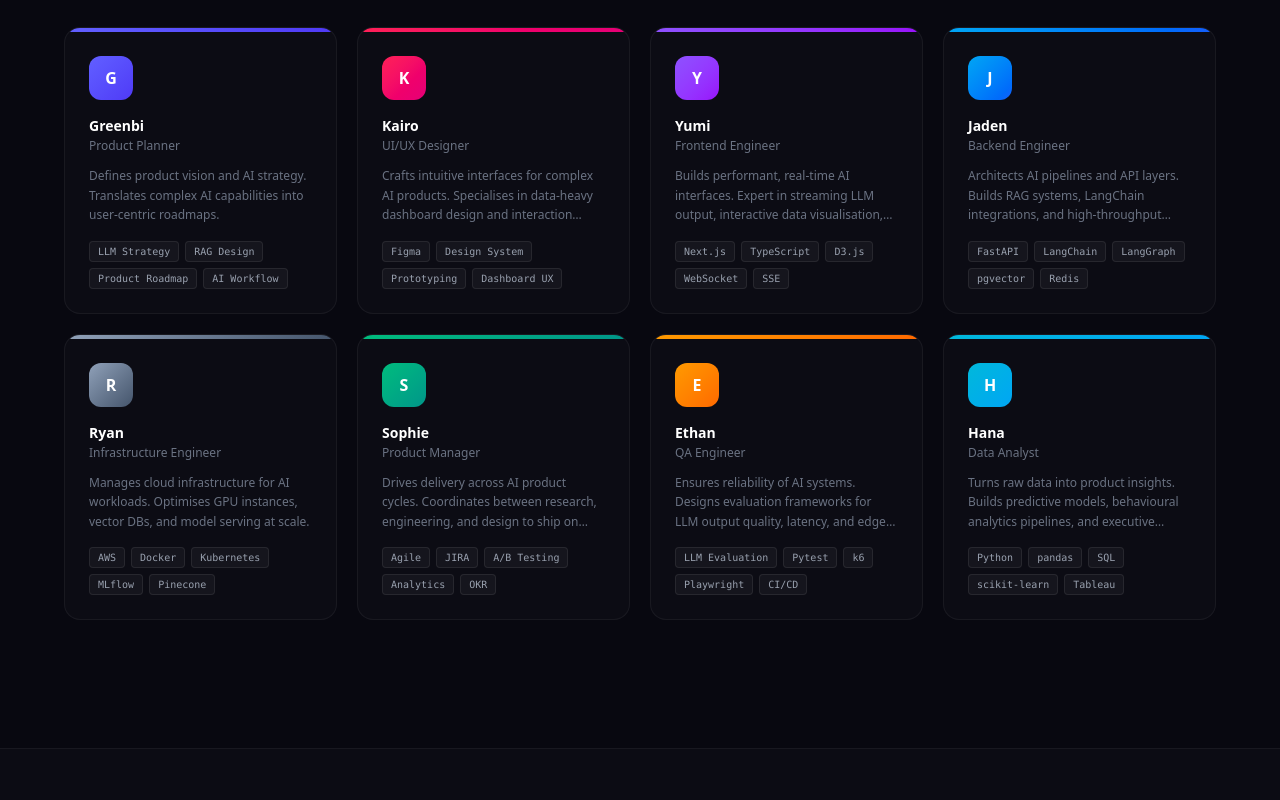
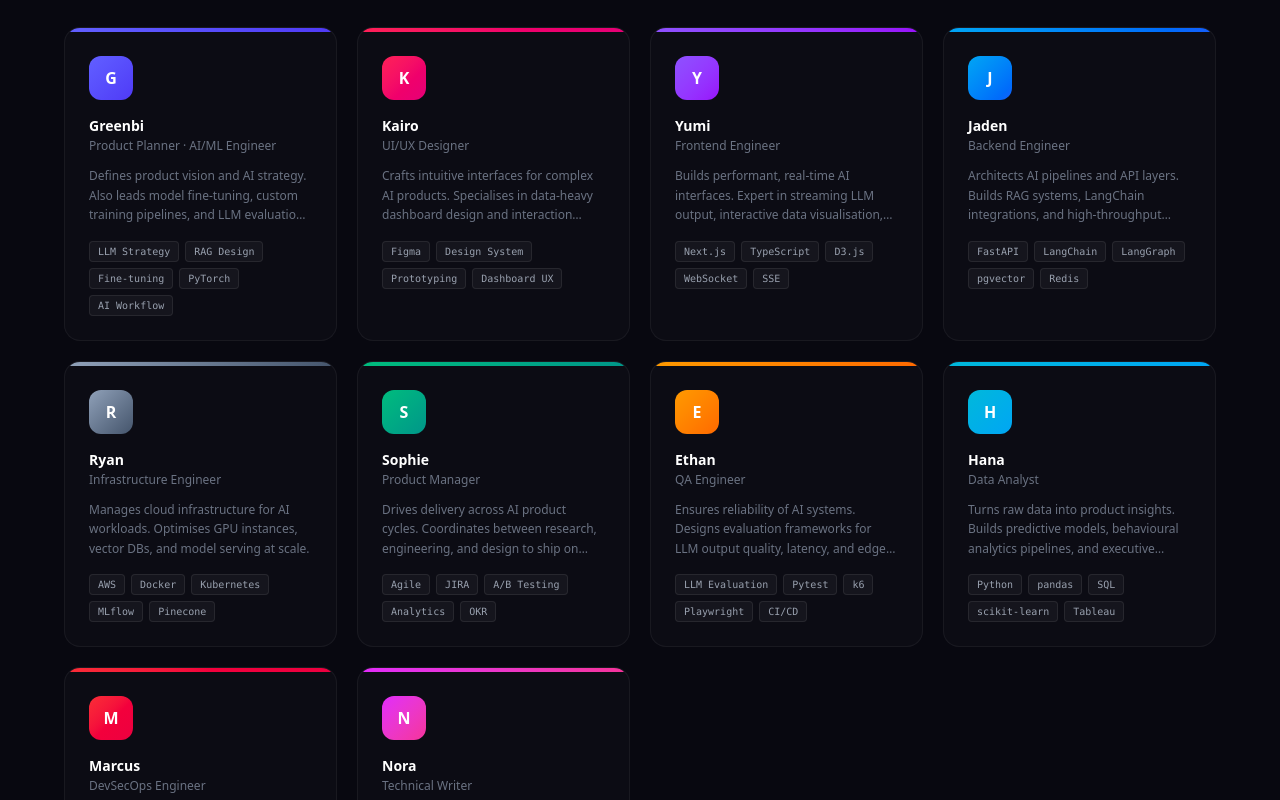
Before and after one commit to netdiver9/web-zuply, a Next.js app: page / in a window 1280 px wide. Shown: the part 5260-6060 px from the top of the page. Built offline with nearby package versions, Linux system fonts and the light colour scheme.

Commit message:
Add Marcus(DevSecOps), Nora(TechWriter); Greenbi dual role AI/ML; 10-color team

```diff
--- a/src/app/page.tsx
+++ b/src/app/page.tsx
@@ -90,7 +90,7 @@ const T = {
     team_h2: "The people behind Zuply",
     team_sub: "Specialists across every discipline — from AI research to infrastructure.",
     team: [
-      { name: "Greenbi", role: "Product Planner", desc: "Defines product vision and AI strategy. Translates complex AI capabilities into user-centric roadmaps.", skills: ["LLM Strategy", "RAG Design", "Product Roadmap", "AI Workflow"] },
+      { name: "Greenbi", role: "Product Planner · AI/ML Engineer", desc: "Defines product vision and AI strategy. Also leads model fine-tuning, custom training pipelines, and LLM evaluation frameworks.", skills: ["LLM Strategy", "RAG Design", "Fine-tuning", "PyTorch", "AI Workflow"] },
       { name: "Kairo", role: "UI/UX Designer", desc: "Crafts intuitive interfaces for complex AI products. Specialises in data-heavy dashboard design and interaction systems.", skills: ["Figma", "Design System", "Prototyping", "Dashboard UX"] },
       { name: "Yumi", role: "Frontend Engineer", desc: "Builds performant, real-time AI interfaces. Expert in streaming LLM output, interactive data visualisation, and SSE.", skills: ["Next.js", "TypeScript", "D3.js", "WebSocket", "SSE"] },
       { name: "Jaden", role: "Backend Engineer", desc: "Architects AI pipelines and API layers. Builds RAG systems, LangChain integrations, and high-throughput inference servers.", skills: ["FastAPI", "LangChain", "LangGraph", "pgvector", "Redis"] },
@@ -98,6 +98,8 @@ const T = {
       { name: "Sophie", role: "Product Manager", desc: "Drives delivery across AI product cycles. Coordinates between research, engineering, and design to ship on time.", skills: ["Agile", "JIRA", "A/B Testing", "Analytics", "OKR"] },
       { name: "Ethan", role: "QA Engineer", desc: "Ensures reliability of AI systems. Designs evaluation frameworks for LLM output quality, latency, and edge-case robustness.", skills: ["LLM Evaluation", "Pytest", "k6", "Playwright", "CI/CD"] },
       { name: "Hana", role: "Data Analyst", desc: "Turns raw data into product insights. Builds predictive models, behavioural analytics pipelines, and executive dashboards.", skills: ["Python", "pandas", "SQL", "scikit-learn", "Tableau"] },
+      { name: "Marcus", role: "DevSecOps Engineer", desc: "Owns security posture across all AI systems. Manages API key vaulting, compliance audits, threat modelling, and zero-trust architecture.", skills: ["Vault", "SIEM", "Zero Trust", "API Security", "Compliance"] },
+      { name: "Nora", role: "Technical Writer", desc: "Produces API documentation, user manuals, and compliance deliverables for public-sector clients. Bridges technical depth with clear communication.", skills: ["API Docs", "Swagger", "Confluence", "공공기관 납품문서", "Markdown"] },
     ],
     contact_badge: "Contact",
     contact_h2: "Start your project",
@@ -206,7 +208,7 @@ const T = {
     team_h2: "Zuply를 만드는 사람들",
     team_sub: "AI 리서치부터 인프라까지 각 분야 전문가들이 함께합니다.",
     team: [
-      { name: "Greenbi", role: "프로덕트 플래너", desc: "제품 비전과 AI 전략을 수립합니다. 복잡한 AI 기술을 사용자 중심 로드맵으로 전환하는 역할을 맡습니다.", skills: ["LLM 전략", "RAG 설계", "프로덕트 로드맵", "AI 워크플로우"] },
+      { name: "Greenbi", role: "프로덕트 플래너 · AI/ML 엔지니어", desc: "제품 비전과 AI 전략을 수립합니다. 모델 파인튜닝, 커스텀 학습 파이프라인, LLM 평가 프레임워크 구축도 담당합니다.", skills: ["LLM 전략", "RAG 설계", "파인튜닝", "PyTorch", "AI 워크플로우"] },
       { name: "Kairo", role: "UI/UX 디자이너", desc: "AI 제품을 위한 직관적인 인터페이스를 설계합니다. 데이터 대시보드와 인터랙션 시스템 설계에 특화되어 있습니다.", skills: ["Figma", "디자인 시스템", "프로토타이핑", "대시보드 UX"] },
       { name: "Yumi", role: "프론트엔드 엔지니어", desc: "고성능 실시간 AI 인터페이스를 구현합니다. LLM 스트리밍 출력, 인터랙티브 데이터 시각화, SSE 처리에 능숙합니다.", skills: ["Next.js", "TypeScript", "D3.js", "WebSocket", "SSE"] },
       { name: "Jaden", role: "백엔드 엔지니어", desc: "AI 파이프라인과 API 레이어를 설계합니다. RAG 시스템, LangChain 연동, 고성능 추론 서버를 구축합니다.", skills: ["FastAPI", "LangChain", "LangGraph", "pgvector", "Redis"] },
@@ -214,6 +216,8 @@ const T = {
       { name: "Sophie", role: "프로덕트 매니저", desc: "AI 제품 개발 사이클 전체를 조율합니다. 리서치·엔지니어링·디자인 팀 간 협업을 통해 일정 내 제품을 출시합니다.", skills: ["Agile", "JIRA", "A/B 테스팅", "Analytics", "OKR"] },
       { name: "Ethan", role: "QA 엔지니어", desc: "AI 시스템의 안정성을 검증합니다. LLM 출력 품질, 지연 시간, 엣지케이스 견고성을 위한 평가 프레임워크를 설계합니다.", skills: ["LLM 평가", "Pytest", "k6", "Playwright", "CI/CD"] },
       { name: "Hana", role: "데이터 분석가", desc: "원시 데이터를 제품 인사이트로 전환합니다. 예측 모델, 행동 분석 파이프라인, 경영진 대시보드를 구축합니다.", skills: ["Python", "pandas", "SQL", "scikit-learn", "Tableau"] },
+      { name: "Marcus", role: "DevSecOps 엔지니어", desc: "AI 시스템 전체의 보안을 책임집니다. API 키 보관, 컴플라이언스 감사, 위협 모델링, 제로트러스트 아키텍처를 담당합니다.", skills: ["Vault", "SIEM", "Zero Trust", "API 보안", "컴플라이언스"] },
+      { name: "Nora", role: "테크니컬 라이터", desc: "API 문서, 사용자 매뉴얼, 공공기관 납품 문서를 작성합니다. 기술적 깊이와 명확한 커뮤니케이션을 연결하는 역할을 합니다.", skills: ["API 문서", "Swagger", "Confluence", "납품문서", "Markdown"] },
     ],
     contact_badge: "연락처",
     contact_h2: "프로젝트 시작하기",
@@ -451,6 +455,7 @@ const TEAM_COLORS = [
   "from-violet-500 to-purple-600", "from-sky-500 to-blue-600",
   "from-slate-400 to-slate-600", "from-emerald-500 to-teal-600",
   "from-amber-500 to-orange-500", "from-cyan-500 to-sky-500",
+  "from-red-500 to-rose-600", "from-fuchsia-500 to-pink-500",
 ];
 
 // ── Main ──────────────────────────────────────────────────────────
```
